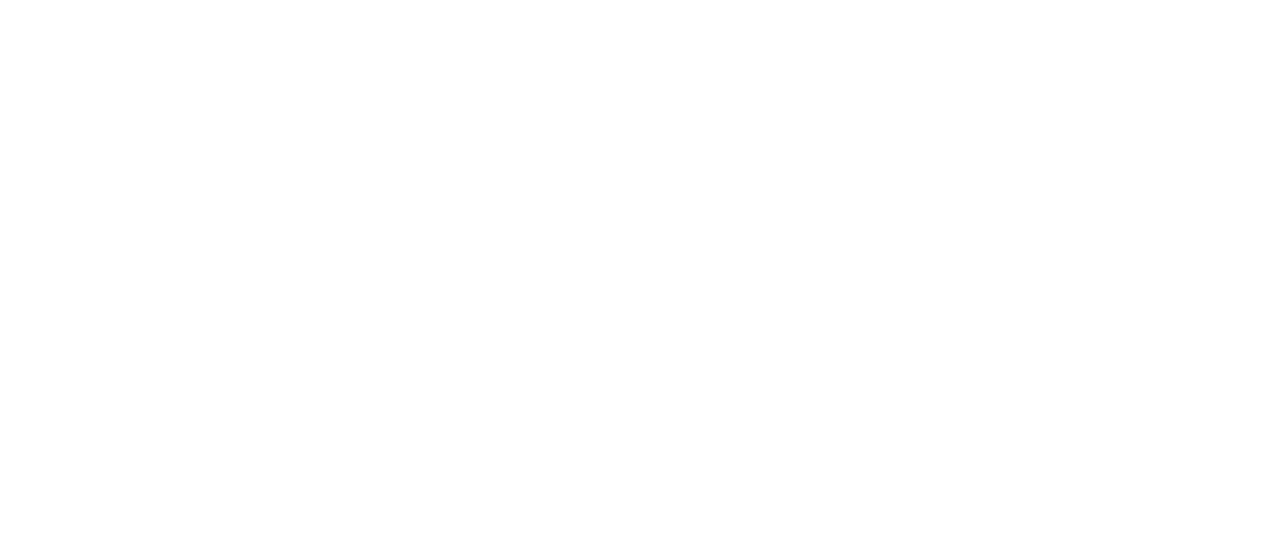
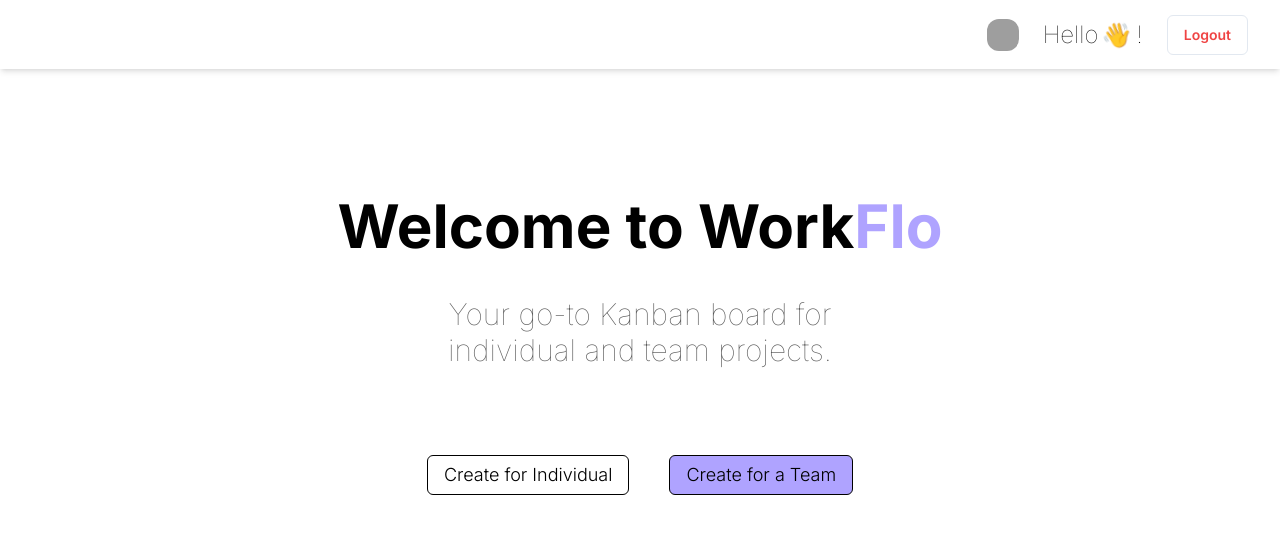
Before and after one commit to K-ash-ish/workflo, a Next.js app: page / in a window 1280 px wide. Shown: the top 534 px of the page. Built offline with nearby package versions, Linux system fonts and the light colour scheme; no server answers; grey boxes are pictures that could not be loaded.

Commit message:
basic home page completed

```diff
--- a/src/app/dashboard/layout.tsx
+++ b/src/app/dashboard/layout.tsx
@@ -7,7 +7,6 @@ import { useAppDispatch, useAppSelector } from "@/lib/hooks";
 import { logout, verifyToken } from "@/lib/features/auth/authActions";
 import { selectUser } from "@/lib/features/auth/authSlice";
 import { useRouter } from "next/navigation";
-import { createPortal } from "react-dom";
 import { useToast } from "@/components/hooks/use-toast";
 
 function Loader() {
--- a/src/app/page.tsx
+++ b/src/app/page.tsx
@@ -1,5 +1,79 @@
+"use client";
+import { useToast } from "@/components/hooks/use-toast";
+import { Button } from "@/components/ui/button";
+import { logout, verifyToken } from "@/lib/features/auth/authActions";
+import { selectUser } from "@/lib/features/auth/authSlice";
+import { useAppDispatch, useAppSelector } from "@/lib/hooks";
 import Image from "next/image";
+import { useRouter } from "next/navigation";
+import { useEffect } from "react";
 
 export default function Home() {
-  return;
+  const user = useAppSelector(selectUser);
+
+  const router = useRouter();
+  const { toast } = useToast();
+
+  const dispatch = useAppDispatch();
+  useEffect(() => {
+    dispatch(verifyToken());
+  }, []);
+  return (
+    <div className="h-screen flex flex-col gap-10">
+      <div className="w-full h-20 shadow-md flex justify-end items-center gap-6 px-8  ">
+        <Image
+          src="/profile-picture.png"
+          width={0}
+          height={0}
+          alt="Profile Picture"
+          className="rounded-xl w-8 h-8 object-cover"
+        />
+        <h4 className="text-2xl font-thin capitalize flex items-center gap-1">
+          Hello <span className="animate-wiggle">👋</span> {user.userName}!
+        </h4>
+
+        <Button
+          variant="outline"
+          className="text-red-500 font-semibold "
+          onClick={() => {
+            dispatch(logout()).then((data) => {
+              if (data.payload.success) {
+                toast({
+                  title: "Success",
+                  description: "Logout successfull",
+                });
+                router.push("/login");
+              } else {
+                toast({
+                  title: "uh! oh",
+                  description: data.payload.message,
+                  variant: "destructive",
+                });
+              }
+            });
+          }}
+        >
+          Logout
+        </Button>
+      </div>
+      <section className=" h-screen flex flex-col ">
+        <div className="flex flex-col h-1/2 items-center justify-center gap-10  w-full text-center">
+          <h1 className="font-bold text-6xl">
+            Welcome to Work<span className="text-[#AFA3FF]">Flo</span>
+          </h1>
+          <p className="font-thin text-[#5A5A5A] text-3xl w-1/3   ">
+            Your go-to Kanban board for individual and team projects.
+          </p>
+        </div>
+        <div className=" flex gap-10 items-center justify-center">
+          <Button className="bg-white text-black border border-black hover:bg-gray-100 font-light text-lg">
+            Create for Individual
+          </Button>
+          <Button className="bg-[#AFA3FF] text-black border border-black hover:bg-[#AFA3FF]/[0.9] font-light text-lg">
+            Create for a Team
+          </Button>
+        </div>
+      </section>
+    </div>
+  );
 }
--- a/tailwind.config.ts
+++ b/tailwind.config.ts
@@ -1,12 +1,12 @@
-import type { Config } from "tailwindcss"
+import type { Config } from "tailwindcss";
 
 const config = {
   darkMode: ["class"],
   content: [
-    './pages/**/*.{ts,tsx}',
-    './components/**/*.{ts,tsx}',
-    './app/**/*.{ts,tsx}',
-    './src/**/*.{ts,tsx}',
+    "./pages/**/*.{ts,tsx}",
+    "./components/**/*.{ts,tsx}",
+    "./app/**/*.{ts,tsx}",
+    "./src/**/*.{ts,tsx}",
   ],
   prefix: "",
   theme: {
@@ -27,14 +27,19 @@ const config = {
           from: { height: "var(--radix-accordion-content-height)" },
           to: { height: "0" },
         },
+        wiggle: {
+          "0%, 100%": { transform: "rotate(-10deg)" },
+          "50%": { transform: "rotate(10deg)" },
+        },
       },
       animation: {
         "accordion-down": "accordion-down 0.2s ease-out",
         "accordion-up": "accordion-up 0.2s ease-out",
+        wiggle: "wiggle 1s ease-in-out infinite",
       },
     },
   },
   plugins: [require("tailwindcss-animate")],
-} satisfies Config
+} satisfies Config;
 
-export default config
+export default config;
```
